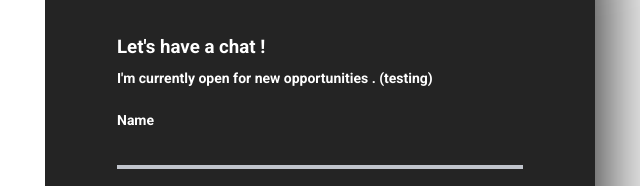
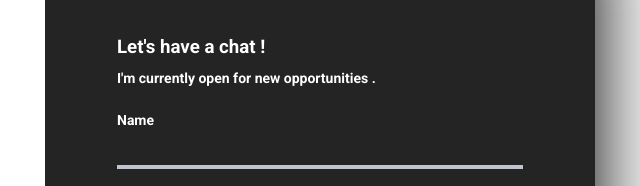
Before and after one commit to withdrw/advanced-port, a plain HTML site: page index.html in a window 1280 px wide. Both pictures are taken after a click on the item "About". Shown: the part 147-333 px from the top of the page, 595-1235 px from the left. Drawn offline with nearby package versions, Linux system fonts and the light colour scheme.

Commit message:
fix icons showing locally and not on render

```diff
--- a/index.html
+++ b/index.html
@@ -1,6 +1,8 @@
 <!DOCTYPE html>
 <html lang="en">
     <link rel="stylesheet" href="./style.css">
+    <link rel="stylesheet" href="https://cdnjs.cloudflare.com/ajax/libs/font-awesome/5.15.4/css/all.min.css">
+
 <script src="./index.js" defer></script>
   <script
     src="https://kit.fontawesome.com/c8e4d183c2.js"
@@ -156,7 +158,7 @@
         </h3>
 
         <h3 class="modal__sub-title modal__sub-title--contact">
-          I'm currently open for new opportunities . (testing)
+          I'm currently open for new opportunities .
         </h3>
         <form id="contact__form" onsubmit="contact(event)">
           <div class="form__item">
```
Also changed, not shown: assets/email.png (added).
